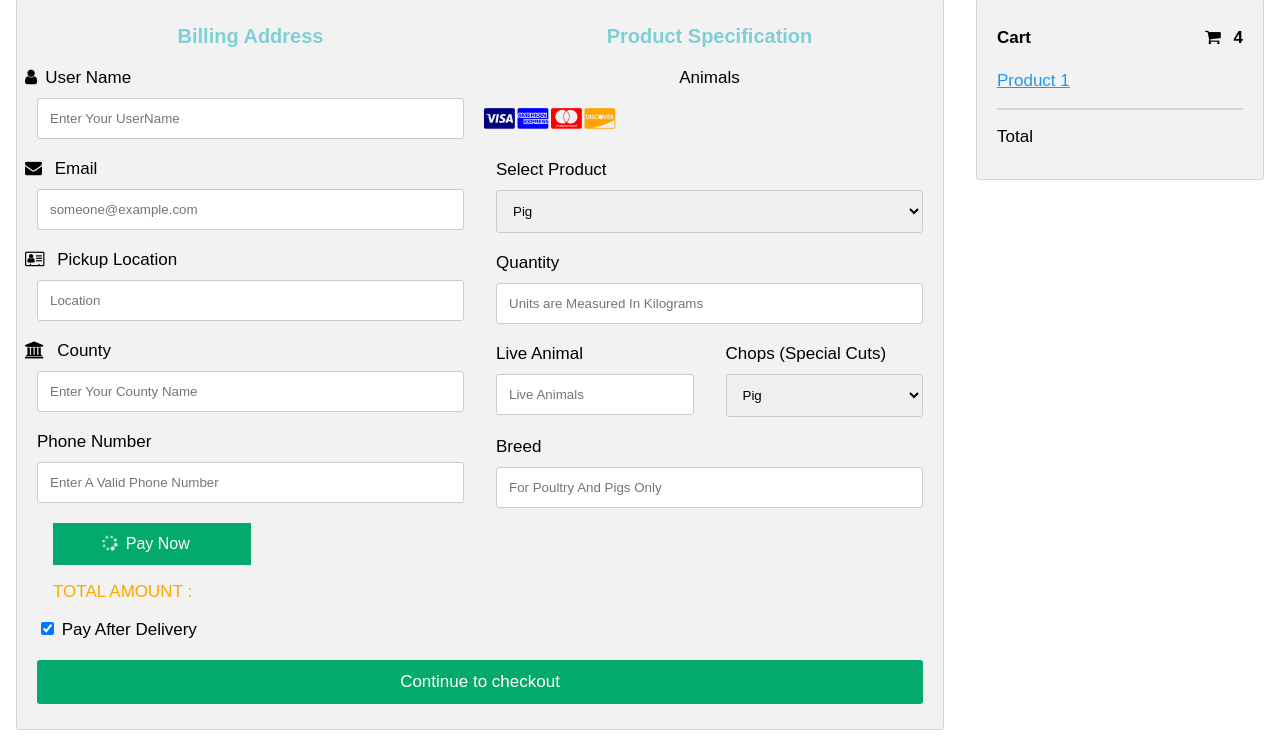
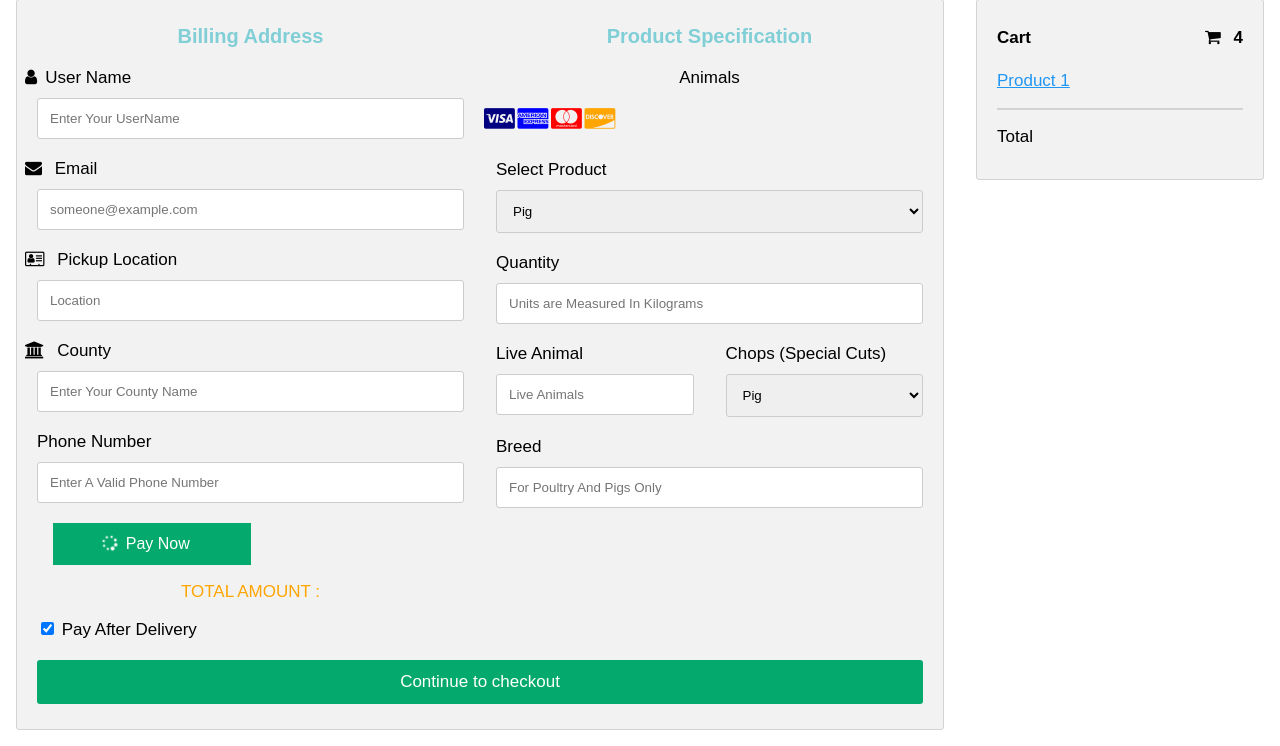
Before and after one commit to Clyde-A/enterprise, a Flask app: page /order in a window 1280 px wide. Shown: the part 88-834 px from the top of the page. Run offline with Flask 2, Linux system fonts and the light colour scheme.

Commit message:
Update orderform.html

```diff
--- a/templates/orderform.html
+++ b/templates/orderform.html
@@ -189,7 +189,7 @@ background-color:#80ced6;
                 <button class="buttonload">
                 <i class="fa fa-spinner fa-spin"></i>Pay Now
                 </button>
-                <p style="color:orange">TOTAL AMOUNT : <span id="scaleout"></span></p>
+                <p style="color:orange; text-align:center; ">TOTAL AMOUNT : <span id="scaleout"></span></p>
               </div>
           </div>
 
```
